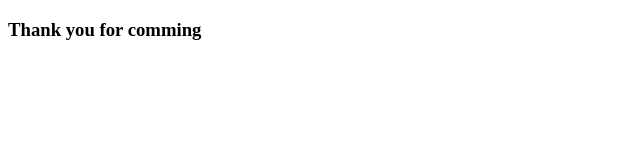
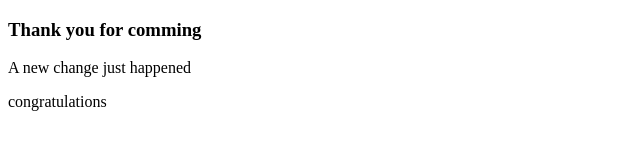
Before and after one commit to Olu2410/ticketapp, a plain HTML site: page services.html in a window 1280 px wide. Shown: the whole page, without its empty margins (0-640 px from the left). Drawn offline with Linux system fonts and the light colour scheme.

Commit message:
kenya last update

```diff
--- a/services.html
+++ b/services.html
@@ -7,5 +7,7 @@
 </head>
 <body>
     <H3>Thank you for comming</H3>
+    <p>A new change just happened</p>
+    <span>congratulations</span>
 </body>
 </html>
```
